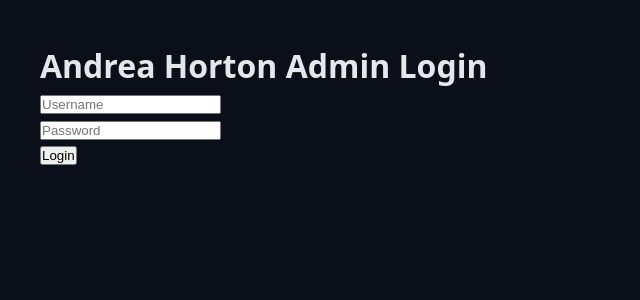
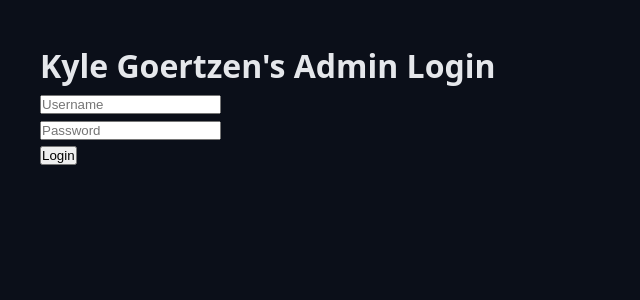
Before and after one commit to landing-pages214/kylesblog, a Next.js app: page /login in a window 1280 px wide. Shown: the top 300 px of the page, without its empty margins (0-640 px from the left). Built offline with nearby package versions, Linux system fonts and the light colour scheme.

Commit message:
Update page.tsx

```diff
--- a/app/login/page.tsx
+++ b/app/login/page.tsx
@@ -40,7 +40,7 @@ export default function LoginPage() {
   return (
     <main style={{ padding: 40 }}>
       <h1>
-        Andrea Horton Admin Login
+        Kyle Goertzen's Admin Login
       </h1>
 
       <form onSubmit={login}>
```
